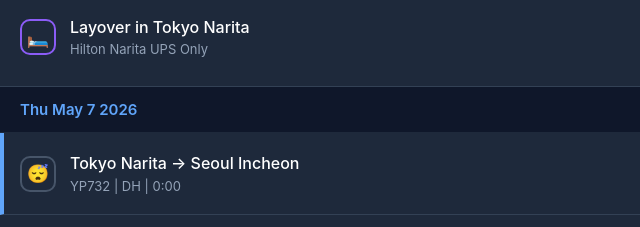
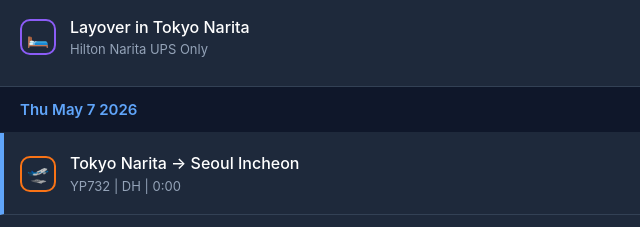
Before and after one commit to michael-saez/pilot-schedule, a plain HTML site: page index.html in a window 1280 px wide. Shown: the part 3199-3426 px from the top of the page, 0-640 px from the left. Drawn offline with Linux system fonts and the light colour scheme.

Commit message:
Add commercial DH icon (🛫, orange) for non-UPS deadhead flights

```diff
--- a/index.html
+++ b/index.html
@@ -71,6 +71,7 @@
         .event-icon.layover { border-color: #8b5cf6; color: #8b5cf6; }
         .event-icon.jumpseat { border-color: #f59e0b; color: #f59e0b; }
         .event-icon.deadhead { border-color: #475569; color: #64748b; }
+        .event-icon.commercial { border-color: #f97316; color: #f97316; }
         .event-details { }
         .event-title { font-size: 16px; font-weight: 500; margin-bottom: 2px; }
         .event-subtitle { font-size: 13px; color: #94a3b8; }
@@ -418,6 +419,10 @@
                             icon = '🪑';
                             iconClass = 'jumpseat';
                         }
+                        if (event.position === 'DH' && event.flightNumber && !event.flightNumber.startsWith('UPS')) {
+                            icon = '🛫';
+                            iconClass = 'commercial';
+                        }
 
                         let subtitle = `${event.flightNumber} | ${event.position}`;
                         if (event.blockHours) subtitle += ` | ${event.blockHours}`;
```
